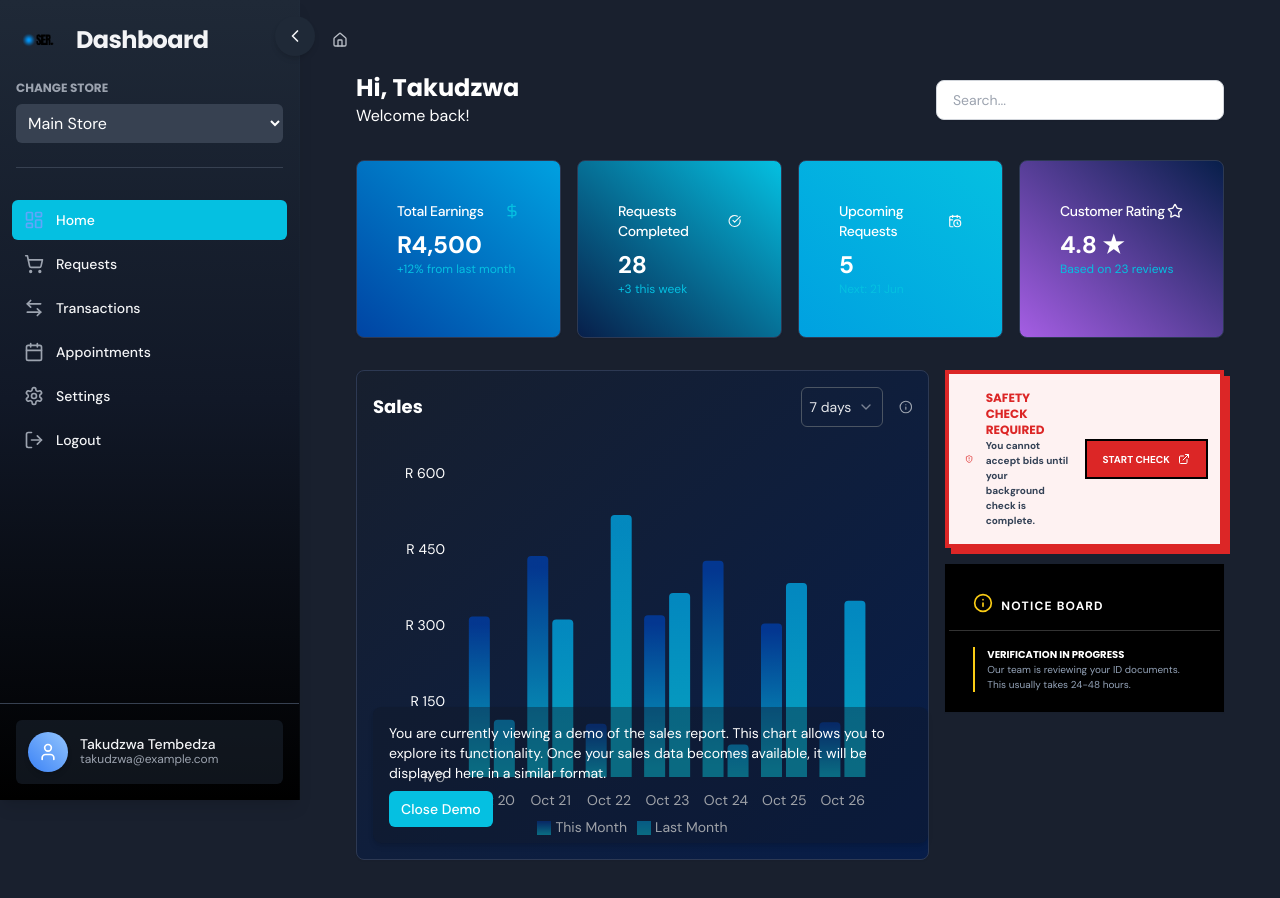
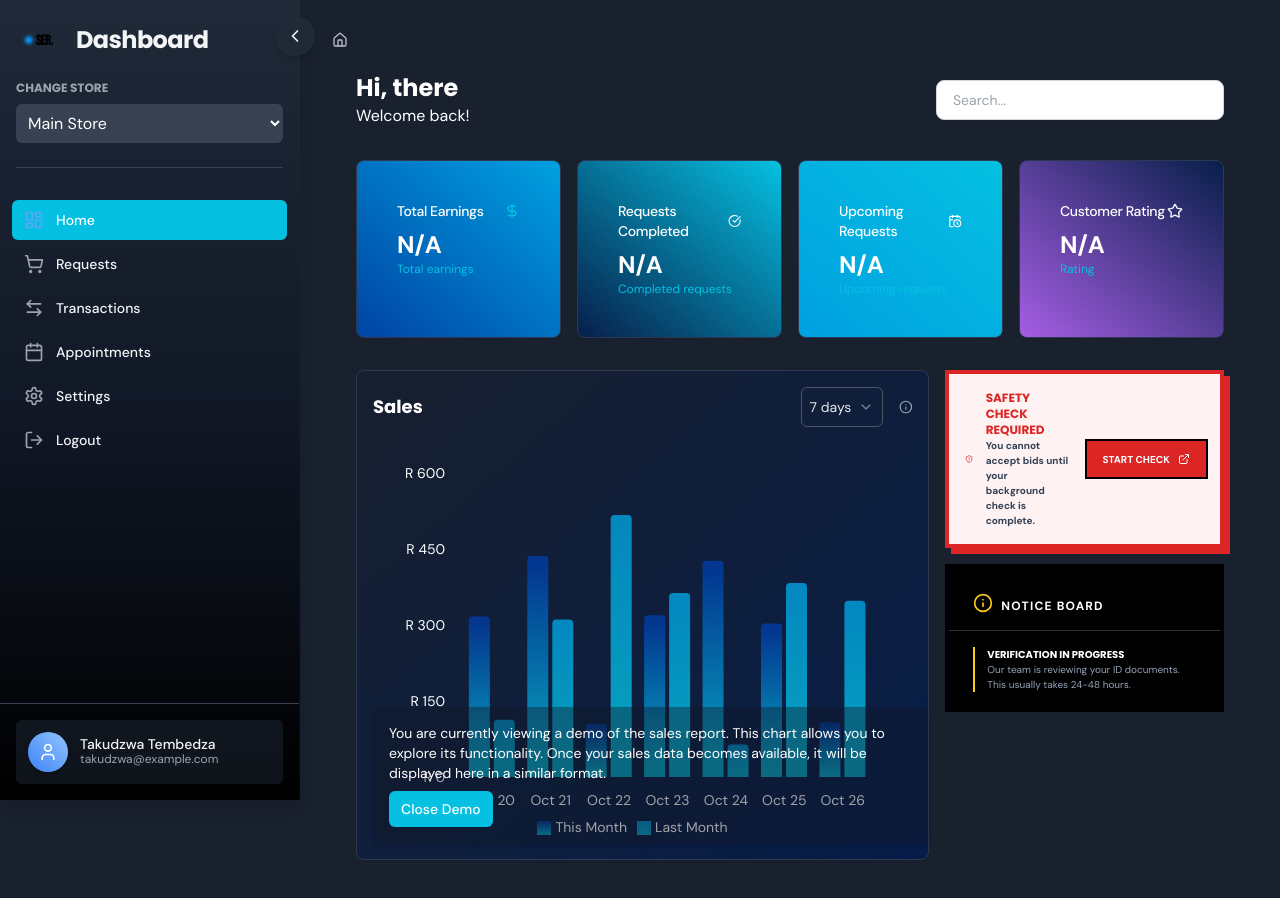
Before and after one commit to tttTAAAKUUU/ser_dashboard, a Next.js app: page /dashboard in a window 1280 px wide. Shown: the top 898 px of the page. Built offline with nearby package versions, Linux system fonts and the light colour scheme.

Commit message:
Connect login and dashboard to API

```diff
--- a/app/auth/login/page.tsx
+++ b/app/auth/login/page.tsx
@@ -20,7 +20,7 @@ export default function LoginPage() {
     setIsLoading(true);
 
     try {
-      const response = await fetch("http://localhost:8000/api/service-providers/login", {
+      const response = await fetch(`${process.env.NEXT_PUBLIC_API_URL}/api/service-providers/login`, {
         method: "POST",
         headers: { "Content-Type": "application/json" },
         body: JSON.stringify({
@@ -31,12 +31,13 @@ export default function LoginPage() {
       });
 
       const data = await response.json();
+      console.log("Login API response:", JSON.stringify(data, null, 2));
 
       if (!response.ok) {
         throw new Error(data.message || "Invalid credentials");
       }
 
-      localStorage.setItem("token", data.token);
+      localStorage.setItem("token", data.access_token);
       localStorage.setItem("user", JSON.stringify(data.user));
       router.push("/dashboard");
     } catch (err) {
--- a/app/dashboard/page.tsx
+++ b/app/dashboard/page.tsx
@@ -1,18 +1,64 @@
 "use client";
 
-import React, { useState } from "react";
+import React, { useState, useEffect } from "react";
 import { Card, CardContent, CardHeader, CardTitle } from "@/components/ui/card";
 import { DollarSign, CheckCircle, CalendarClock, Star } from "lucide-react";
 import SalesChart from "@/components/SalesChart";
 import NoticeBoard from "@/components/NoticeBoard";
 
+interface ProfileData {
+  id: number;
+  name: string;
+  email: string;
+  profile: {
+    first_name: string;
+    last_name: string;
+    phone?: string;
+    dob?: string;
+    bio?: string | null;
+    gender?: string;
+  };
+}
+
+interface ProfileResponse {
+  data: ProfileData;
+}
+
 export default function DashboardPage() {
   const [isModalOpen, setIsModalOpen] = useState(false);
+  const [profile, setProfile] = useState<ProfileResponse | null>(null);
 
   const handleOpenModal = () => setIsModalOpen(true);
   const handleCloseModal = () => setIsModalOpen(false);
 
-  const userName = "Takudzwa"; // You can replace this with a real user name from your DB later
+  useEffect(() => {
+    const fetchProfile = async () => {
+      const token = localStorage.getItem("token");
+      console.log("Token from localStorage:", token);
+
+      if (!token || undefined === token) {
+        console.log("No token found - user may not be logged in");
+        return;
+      }
+
+      try {
+        const response = await fetch(`${process.env.NEXT_PUBLIC_API_URL}/api/service-providers/profile`, {
+          headers: {
+            Authorization: `Bearer ${token}`,
+          },
+        });
+        console.log("Response status:", response.status);
+        if (response.ok) {
+          const data = await response.json();
+          setProfile(data);
+        }
+      } catch (error) {
+        console.error("Failed to fetch profile:", error);
+      }
+    };
+
+    fetchProfile();
+  }, []);
 
   return (
     <div className="space-y-4 sm:space-y-6 lg:space-y-8 font-poppins px-2 sm:px-4 lg:px-6 pb-4 sm:pb-6 lg:pb-8">
@@ -20,7 +66,7 @@ export default function DashboardPage() {
       <div className="flex flex-col sm:flex-row items-start sm:items-center justify-between gap-4">
         <div>
           <h2 className="text-lg sm:text-xl lg:text-2xl font-bold text-white">
-            Hi, {userName || "there"}
+            Hi, { profile?.data.profile.first_name || "there"}
           </h2>
           <p className="text-sm sm:text-base text-white">
             Welcome back!
@@ -46,9 +92,9 @@ export default function DashboardPage() {
           </CardHeader>
           <CardContent>
             <div className="text-base sm:text-lg lg:text-2xl font-bold text-white">
-              R4,500
+              N/A
             </div>
-            <p className="text-xs text-dark-turquoise">+12% from last month</p>
+            <p className="text-xs text-dark-turquoise">Total earnings</p>
           </CardContent>
         </Card>
 
@@ -61,9 +107,9 @@ export default function DashboardPage() {
           </CardHeader>
           <CardContent>
             <div className="text-base sm:text-lg lg:text-2xl font-bold text-white">
-              28
+              N/A
             </div>
-            <p className="text-xs text-dark-turquoise">+3 this week</p>
+            <p className="text-xs text-dark-turquoise">Completed requests</p>
           </CardContent>
         </Card>
 
@@ -76,9 +122,9 @@ export default function DashboardPage() {
           </CardHeader>
           <CardContent>
             <div className="text-base sm:text-lg lg:text-2xl font-bold text-white">
-              5
+              N/A
             </div>
-            <p className="text-xs text-dark-turquoise">Next: 21 Jun</p>
+            <p className="text-xs text-dark-turquoise">Upcoming requests</p>
           </CardContent>
         </Card>
 
@@ -91,10 +137,10 @@ export default function DashboardPage() {
           </CardHeader>
           <CardContent>
             <div className="text-base sm:text-lg lg:text-2xl font-bold text-white">
-              4.8 ★
+              N/A
             </div>
             <p className="text-xs text-dark-turquoise">
-              Based on 23 reviews
+              Rating
             </p>
           </CardContent>
         </Card>
```
Also changed, not shown: 1 other file (tests, documents, lock files or other folders).
